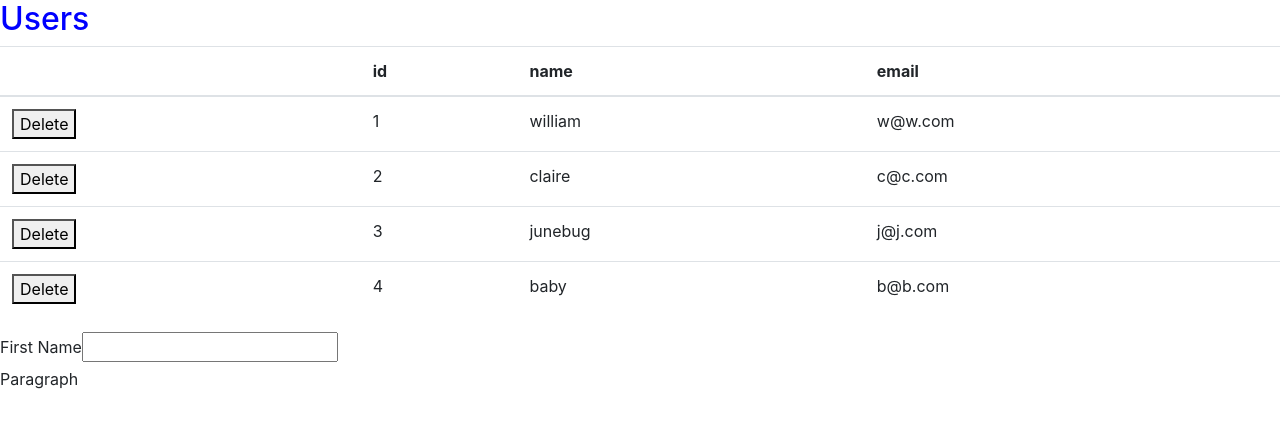
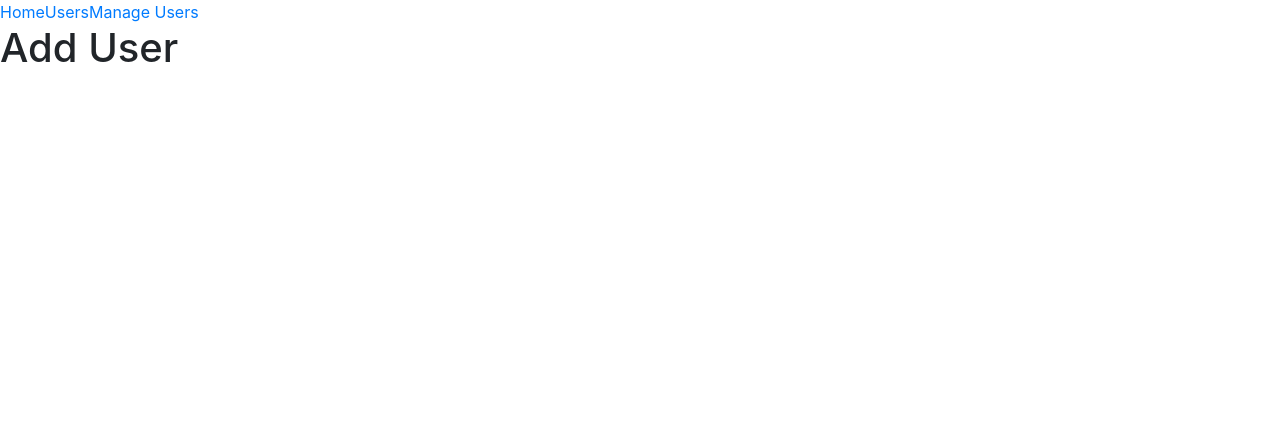
Before and after one commit to william10000/react-training-wat, a React (Create React App) app: page /manageuser in a window 1280 px wide. Shown: the top 428 px of the page. Built offline with nearby package versions, Linux system fonts and the light colour scheme; data requests are answered from the project's data file.

Commit message:
added Nav and links to different pages (practice)

```diff
--- a/src/App.js
+++ b/src/App.js
@@ -1,8 +1,21 @@
 import React from "react";
 import Users from "./Users";
+import Home from "./Home";
+import { ManageUser } from "./ManageUser";
+import { Nav } from "./Nav";
+import { Route } from "react-router-dom";
 
 function App() {
-  return <Users />;
+  return (
+    <>
+      {/* load the nav bar at all times */}
+      <Route path="/" component={Nav} />
+      {/* load the home page only at root */}
+      <Route path="/" component={Home} exact />
+      <Route path="/users" component={Users} />
+      <Route path="/manageuser" component={ManageUser} />
+    </>
+  );
 }
 
 export default App;
--- /dev/null
+++ b/src/Home.js
@@ -0,0 +1,7 @@
+import React from "react";
+
+function Home() {
+  return <h1>Home</h1>;
+}
+
+export default Home;
--- /dev/null
+++ b/src/ManageUser.js
@@ -0,0 +1,5 @@
+import React from "react";
+
+export function ManageUser() {
+  return <h1>Add User</h1>;
+}
--- /dev/null
+++ b/src/Nav.js
@@ -0,0 +1,10 @@
+// create a Nav component that contains two links Home and ManageUser
+import React from "react";
+
+export const Nav = () => (
+  <>
+    <a href="/">Home</a>
+    <a href="/users">Users</a>
+    <a href="/manageuser">Manage Users</a>
+  </>
+);
```
